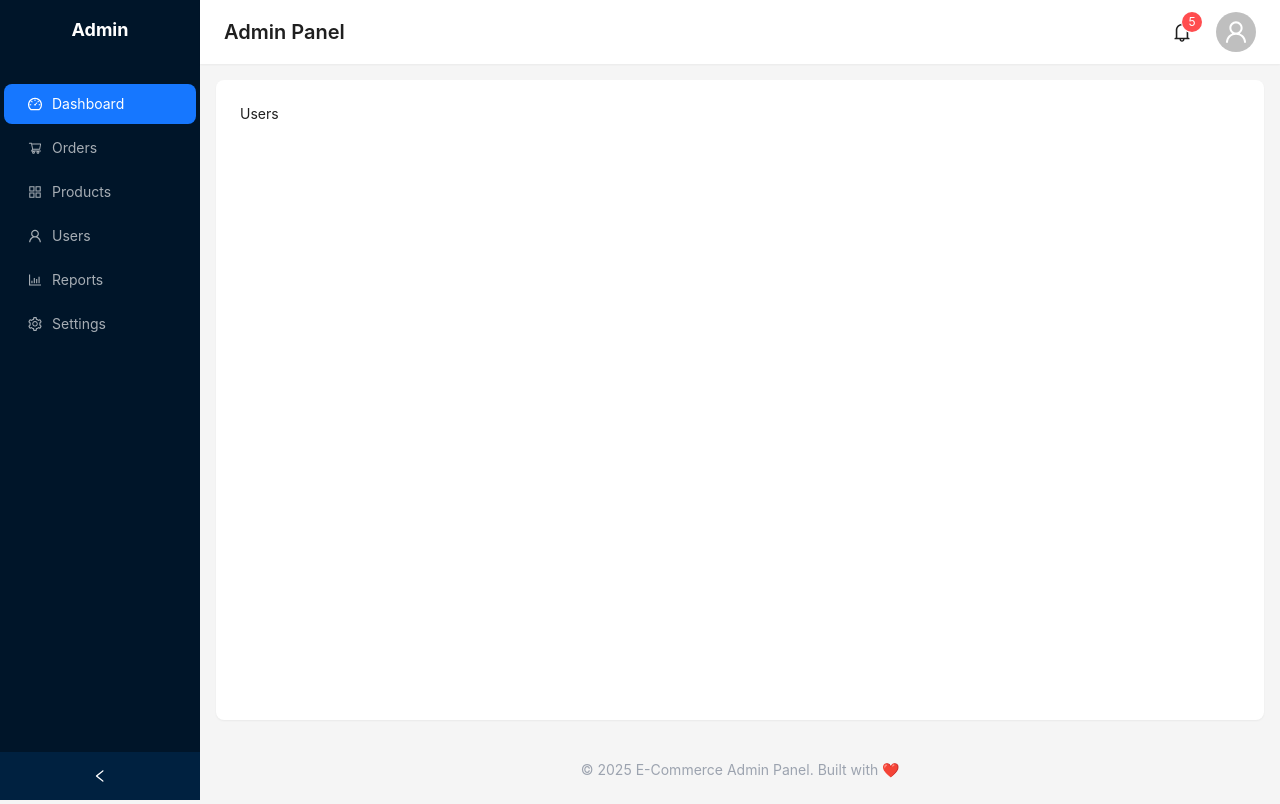
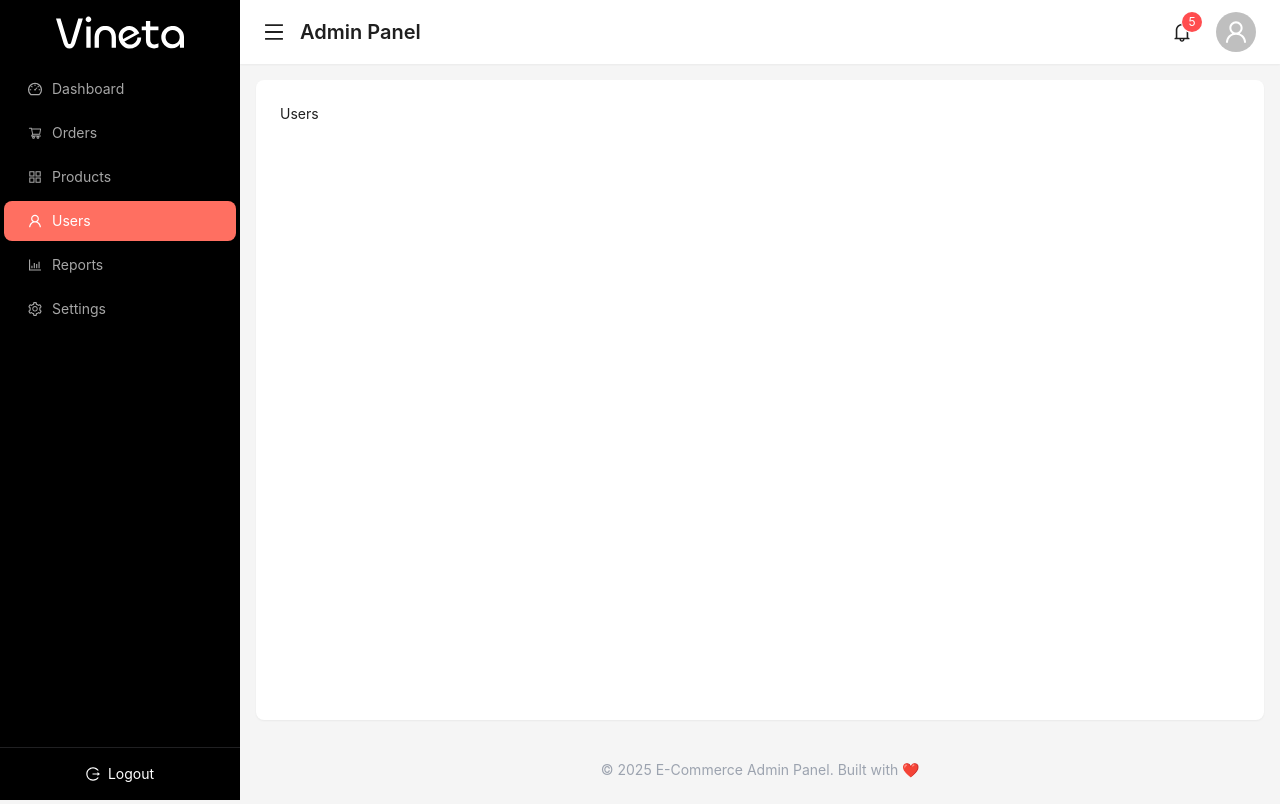
Before and after one commit to Rohitjangid17/jwellery-catalogue-mern-stack, a React (Vite) app in the folder frontend/: page /admin/users in a window 1280 px wide. Built offline with nearby package versions, Linux system fonts and the light colour scheme.

Commit message:
admin layout setup

```diff
--- a/frontend/src/index.css
+++ b/frontend/src/index.css
@@ -222,3 +222,18 @@ body {
 .custom-select-dropdown {
   border-radius: 12px;
 }
+
+/* Custom active menu color for AntD dark menu */
+.custom-ant-menu .ant-menu-item-selected {
+  background: #ff6f61 !important;
+  color: #fff !important;
+}
+
+.custom-ant-menu .ant-menu-item-selected:hover {
+  background: #ff6f61 !important;
+  color: #fff !important;
+}
+
+.custom-ant-menu .ant-menu-item-selected .anticon {
+  color: #fff !important;
+}
--- a/frontend/src/shared/components/admin/Header.jsx
+++ b/frontend/src/shared/components/admin/Header.jsx
@@ -1,9 +1,20 @@
 import { Layout, Avatar, Dropdown, Menu, Badge } from 'antd';
-import { UserOutlined, BellOutlined, LogoutOutlined } from '@ant-design/icons';
+import {
+    UserOutlined,
+    BellOutlined,
+    LogoutOutlined,
+    MenuOutlined,
+} from '@ant-design/icons';
 
 const { Header } = Layout;
 
-const AdminHeader = () => {
+const AdminHeader = ({
+    collapsed,
+    setCollapsed,
+    isMobile,
+    drawerVisible,
+    setDrawerVisible,
+}) => {
     const dropdownMenu = (
         <Menu>
             <Menu.Item key="logout" icon={<LogoutOutlined />}>
@@ -14,7 +25,20 @@ const AdminHeader = () => {
 
     return (
         <Header className="bg-white shadow-sm px-6 flex items-center justify-between sticky top-0 z-50">
-            <div className="text-xl font-semibold">Admin Panel</div>
+            {/* Left: Hamburger + Title */}
+            <div className="flex items-center gap-4">
+                <MenuOutlined
+                    onClick={() =>
+                        isMobile
+                            ? setDrawerVisible(!drawerVisible)
+                            : setCollapsed(!collapsed)
+                    }
+                    style={{ fontSize: 20, cursor: 'pointer' }}
+                />
+                <div className="text-xl font-semibold">Admin Panel</div>
+            </div>
+
+            {/* Right: Notifications + Avatar */}
             <div className="flex items-center gap-6">
                 <Badge count={5}>
                     <BellOutlined style={{ fontSize: 20 }} />
--- a/frontend/src/shared/components/admin/Sidebar.jsx
+++ b/frontend/src/shared/components/admin/Sidebar.jsx
@@ -1,4 +1,4 @@
-import { Menu } from 'antd';
+import { Menu, Button } from 'antd';
 import {
     DashboardOutlined,
     ShoppingCartOutlined,
@@ -6,11 +6,13 @@ import {
     UserOutlined,
     SettingOutlined,
     BarChartOutlined,
+    LogoutOutlined,
 } from '@ant-design/icons';
-import { useNavigate } from 'react-router-dom';
+import { useNavigate, useLocation } from 'react-router-dom';
 
-const AdminSidebar = () => {
+const AdminSidebar = ({ onItemClick }) => {
     const navigate = useNavigate();
+    const location = useLocation();
 
     const menuItems = [
         { key: 'dashboard', icon: <DashboardOutlined />, label: 'Dashboard' },
@@ -22,14 +24,35 @@ const AdminSidebar = () => {
     ];
 
     return (
-        <Menu
-            mode="inline"
-            theme="dark"
-            defaultSelectedKeys={['dashboard']}
-            onClick={({ key }) => navigate(`/admin/${key}`)}
-            items={menuItems}
-            style={{ paddingTop: 20 }}
-        />
+        <div className="flex flex-col h-full bg-black text-white">
+            <div className="flex justify-center items-center py-4 sticky top-0 bg-black z-20">
+                <img src="/assets/images/logo.svg" alt="Logo" className="invert" />
+            </div>
+            <div className="flex-1 overflow-y-auto">
+                <Menu
+                    mode="inline"
+                    theme="dark"
+                    selectedKeys={[location.pathname.split('/')[2] || 'dashboard']}
+                    onClick={({ key }) => {
+                        navigate(`/admin/${key}`);
+                        onItemClick && onItemClick();
+                    }}
+                    items={menuItems}
+                    className="custom-ant-menu"
+                    style={{ background: '#000', borderRight: 0 }}
+                />
+            </div>
+
+            <div className="p-4 sticky bottom-0 z-20 border-t border-zinc-400/20">
+                <div
+                    className="flex items-center justify-center gap-2 text-white hover:text-[#ff6f61] cursor-pointer transition-colors duration-300"
+                    onClick={() => console.log('Logout clicked')}
+                >
+                    <LogoutOutlined className="text-sm" />
+                    <span>Logout</span>
+                </div>
+            </div>
+        </div>
     );
 };
 
--- a/frontend/src/shared/components/layout/AdminLayout.jsx
+++ b/frontend/src/shared/components/layout/AdminLayout.jsx
@@ -1,35 +1,62 @@
-import { Layout } from 'antd';
+import { Layout, Drawer } from 'antd';
 import { Outlet } from 'react-router-dom';
 import { useState } from 'react';
+import { Grid } from 'antd';
 import AdminSidebar from '../admin/Sidebar';
 import AdminHeader from '../admin/Header';
 import AdminFooter from '../admin/Footer';
 
+const { useBreakpoint } = Grid;
 const { Sider, Content } = Layout;
 
 const AdminLayout = () => {
     const [collapsed, setCollapsed] = useState(false);
+    const [drawerVisible, setDrawerVisible] = useState(false);
+    const screens = useBreakpoint();
+
+    const isMobile = !screens.md;
 
     return (
         <Layout style={{ minHeight: '100vh' }}>
+            {!isMobile ? (
+                // ----- Desktop Sidebar -----
                 <Sider
+                    trigger={null}
                     collapsible
                     collapsed={collapsed}
-                onCollapse={(value) => setCollapsed(value)}
+                    collapsedWidth={0}
+                    width={240}
                     style={{
-                    background: '#001529',
+                        background: '#000',
                         position: 'sticky',
                         top: 0,
                         height: '100vh',
+                        zIndex: 1000,
                     }}
                 >
-                <div className="text-white text-center py-4 font-bold text-lg">
-                    {collapsed ? 'A' : 'Admin'}
-                </div>
                     <AdminSidebar />
                 </Sider>
+            ) : (
+                // ----- Mobile Sidebar Drawer -----
+                <Drawer
+                    placement="left"
+                    closable={false}
+                    onClose={() => setDrawerVisible(false)}
+                    open={drawerVisible}
+                    styles={{ body: { padding: 0, background: '#000' } }}
+                >
+                    <AdminSidebar />
+                </Drawer>
+            )}
+
             <Layout>
-                <AdminHeader />
+                <AdminHeader
+                    collapsed={collapsed}
+                    setCollapsed={setCollapsed}
+                    isMobile={isMobile}
+                    drawerVisible={drawerVisible}
+                    setDrawerVisible={setDrawerVisible}
+                />
                 <Content className="m-4">
                     <div className="bg-white p-6 rounded-lg shadow-sm min-h-[80vh]">
                         <Outlet />
```
Lines whose indentation alone changed are shown as unchanged.
